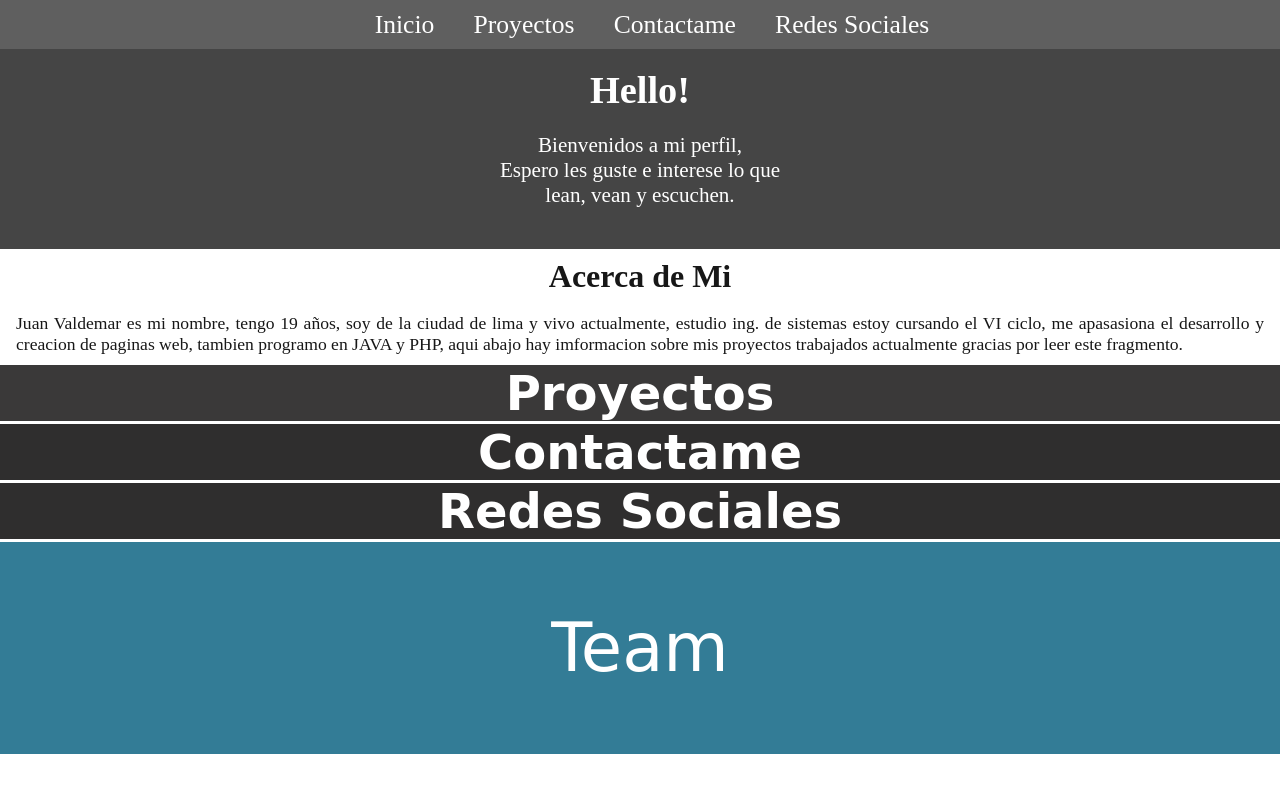
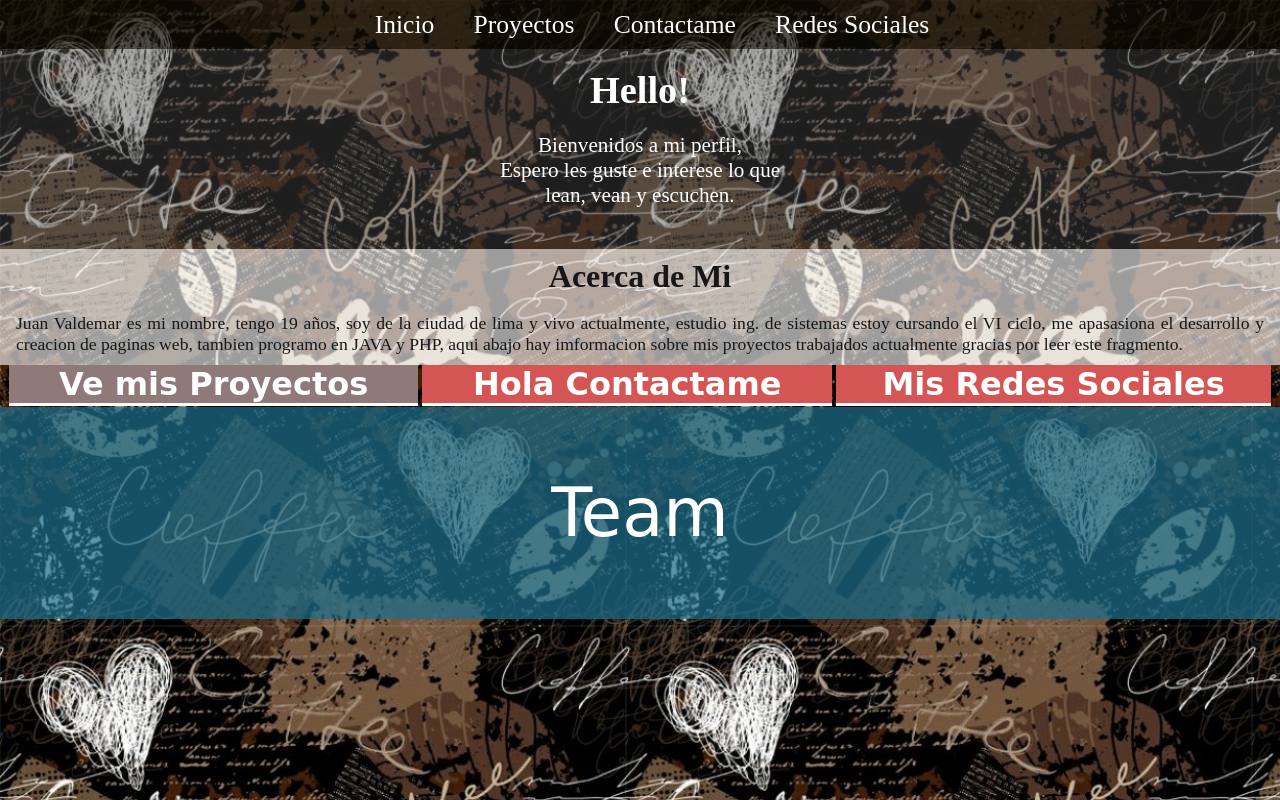
Before and after one commit to juancol23/Perfil, a PHP site: page / in a window 1280 px wide. Run offline with PHP 8.4, Linux system fonts and the light colour scheme.

Commit message:
Texturizando
Agregando imagen de fondo y agregando responsive un avance aún

```diff
--- a/index.html
+++ b/index.html
@@ -44,7 +44,7 @@
 	</article>
 	<article class="Article_opcion text-center">
 		<div class="Bottom_Proyecto">
-			<h1 class="tittle" id="Proyectos">Proyectos</h1>
+			<h1 class="tittle" id="Proyectos">Ve mis Proyectos</h1>
 			<p class="desc_1 max-height-0"><br>Lorem ipsum dolor sit amet, consectetur <br>
 			  adipisicing elit. Odio blanditiis dignissimos dolor, neque consequatur<br>
 			   adipisicing elit. Odio blanditiis dignissimos dolor, neque consequatur<br>
@@ -68,7 +68,7 @@
 		</div>
 
 		<div class="Bottom_Contactame"id="Contactame">
-			<h1 class="tittle">Contactame</h1>
+			<h1 class="tittle">Hola Contactame</h1>
 			<p class="desc_2 max-height-0"><br>Lorem ipsum dolor sit amet, consectetur <br>
 			  adipisicing elit. Odio blanditiis dignissimos dolor, neque consequatur<br>
 			   adipisicing elit. Odio blanditiis dignissimos dolor, neque consequatur<br>
@@ -91,7 +91,7 @@
 			  consectetur esse illo reprehenderit laboriosam vero aut.</p>
 		</div>
 		<div class="Bottom_Redes_Sociales" id="Redes-sociales">
-			<h1 class="tittle">Redes Sociales</h1>
+			<h1 class="tittle">Mis Redes Sociales</h1>
 			<p class="desc_3 max-height-0"><br>Lorem ipsum dolor sit amet, consectetur <br>
 			 adipisicing elit. Odio blanditiis dignissimos dolor, neque consequatur<br>
 			  adipisicing elit. Odio blanditiis dignissimos dolor, neque consequatur<br>
@@ -142,7 +142,6 @@
 
 </script>
 <script>
-
 	$(".Bottom_Proyecto").on("click", function(){
 		$("div p.desc_1").toggleClass("max-height-all");
 	});
@@ -179,5 +178,11 @@
 		});
 	});
  </script>
+<!-- if ($(window).width() < 960) {
+   alert('Less than 960');
+}
+else {
+   alert('More than 960');
+} -->
 </body>
 </html>
--- a/stylus/stylus.styl
+++ b/stylus/stylus.styl
@@ -1,4 +1,6 @@
 @import "normalize.styl"
+body
+	background-image url("../img/cafe.jpg")
 .max-height-all
 	max-height 20em !important
 	overflow hidden
@@ -25,9 +27,10 @@ body
 	font-size 16px
 	font-family "Myriad Pro"
 header
-	background: rgb(95, 95, 95)
+	background rgba(15, 12, 2, 0.71)
 	nav
 		ul
+			cursor pointer
 			padding 0 auto
 			max-height 0px
 			overflow hidden
@@ -55,7 +58,7 @@ header
 section.Section
 	article.Article_Hello
 		padding 1em
-		background #454545
+		background rgba(69, 69, 69, 0.43)
 		color white
 		font-size 1.2em
 		h1.tittle
@@ -66,7 +69,7 @@ section.Section
 			font-size 1.1em
 	article.Article_About
 		padding 0.6em 1em
-		background rgba(255, 255, 255, 0.61)
+		background rgba(255,255,255,0.61)
 		color #171717
 		h1.tittle
 			text-align center
@@ -86,7 +89,7 @@ section.Section
 			cursor pointer
 			h1.tittle
 				margin 0
-				background rgba(37, 36, 36, 0.9)
+				background rgba(110, 79, 79, 0.76)
 				font-size 1.2em
 				text-align center
 				cursor pointer
@@ -97,16 +100,17 @@ section.Section
 				color white
 			p.desc_1
 				margin 0em 1em
-			&:hover
-				transition: 0.4s
-				background white
+				background: white
+			// &:hover
+			// 	transition: 0.4s
+			// 	background white
 		.Bottom_Contactame
-			background #939393
+			background white
 			cursor pointer
 			border-bottom 3px solid white
 			h1.tittle
 				margin 0
-				background rgba(37, 36, 36, 0.9)
+				background rgba(200, 32, 32, 0.76)
 				font-size 1.2em
 				text-align center
 				cursor pointer
@@ -117,16 +121,17 @@ section.Section
 				color white
 			p.desc_2
 				margin 0em 1em
-			&:hover
-				transition: 0.4s
-				background #27B198
+				background white
+			// &:hover
+			// 	transition: 0.4s
+			// 	background #27B198
 		.Bottom_Redes_Sociales
-			background #939393
+			background white
 			cursor pointer
 			border-bottom 3px solid white
 			h1.tittle
 				margin 0
-				background rgba(37, 36, 36, 0.9)
+				background rgba(200, 32, 32, 0.76)
 				font-size 1.2em
 				text-align center
 				cursor pointer
@@ -137,9 +142,10 @@ section.Section
 				color white
 			p.desc_3
 				margin 0em 1em
+				background white
 
 footer.Footer
-	background rgba(29, 110, 139, 0.9)
+	background rgba(29, 110, 139, 0.72)
 	font-size 1.2em
 	text-align center
 	cursor pointer
@@ -180,3 +186,71 @@ footer.Footer
 	.handle
 		display: none
 		transition: 0.6s
+
+	section.Section
+		// article.Article_Hello
+		// 	padding 1em
+		// 	background rgba(69, 69, 69, 0.43)
+		// 	color white
+		// 	font-size 1.2em
+		// 	h1.tittle
+		// 		text-align center
+		// 		margin 0
+		// 	p.desc
+		// 		text-align center
+		// 		font-size 1.1em
+		// article.Article_About
+		// 	padding 0.6em 1em
+		// 	background rgba(255,255,255,0.61)
+		// 	color #171717
+		// 	h1.tittle
+		// 		text-align center
+		// 		margin 0
+		// 	p.desc
+		// 		text-align justify
+		// 		font-size 1.1em
+		// 		margin-bottom: 0em
+		// article.Article_Social
+		// 	padding 1em
+		// 	background #939393
+
+		article.Article_opcion
+			.Bottom_Proyecto
+				display inline-block
+				width 32%
+				h1.tittle
+					font-size 2em
+				p.desc_1
+					margin 0em 1em
+					background: white
+				// &:hover
+				// 	transition: 0.4s
+				// 	background white
+			.Bottom_Contactame
+				display inline-block
+				width 32%
+				h1.tittle
+					margin 0
+					background rgba(200, 32, 32, 0.76)
+					font-size 1.2em
+					text-align center
+					cursor pointer
+					color white
+					font-family cursive
+					text-align center
+					font-size 2em
+					color white
+				p.desc_2
+					margin 0em 1em
+					background white
+				// &:hover
+				// 	transition: 0.4s
+				// 	background #27B198
+			.Bottom_Redes_Sociales
+				display inline-block
+				width 34%
+				h1.tittle
+					font-size 2em
+				// &:hover
+				// 	transition: 0.4s
+				// 	background #27B198
```
Also changed, not shown: css/stylus.css, img/cafe.jpg (added).
